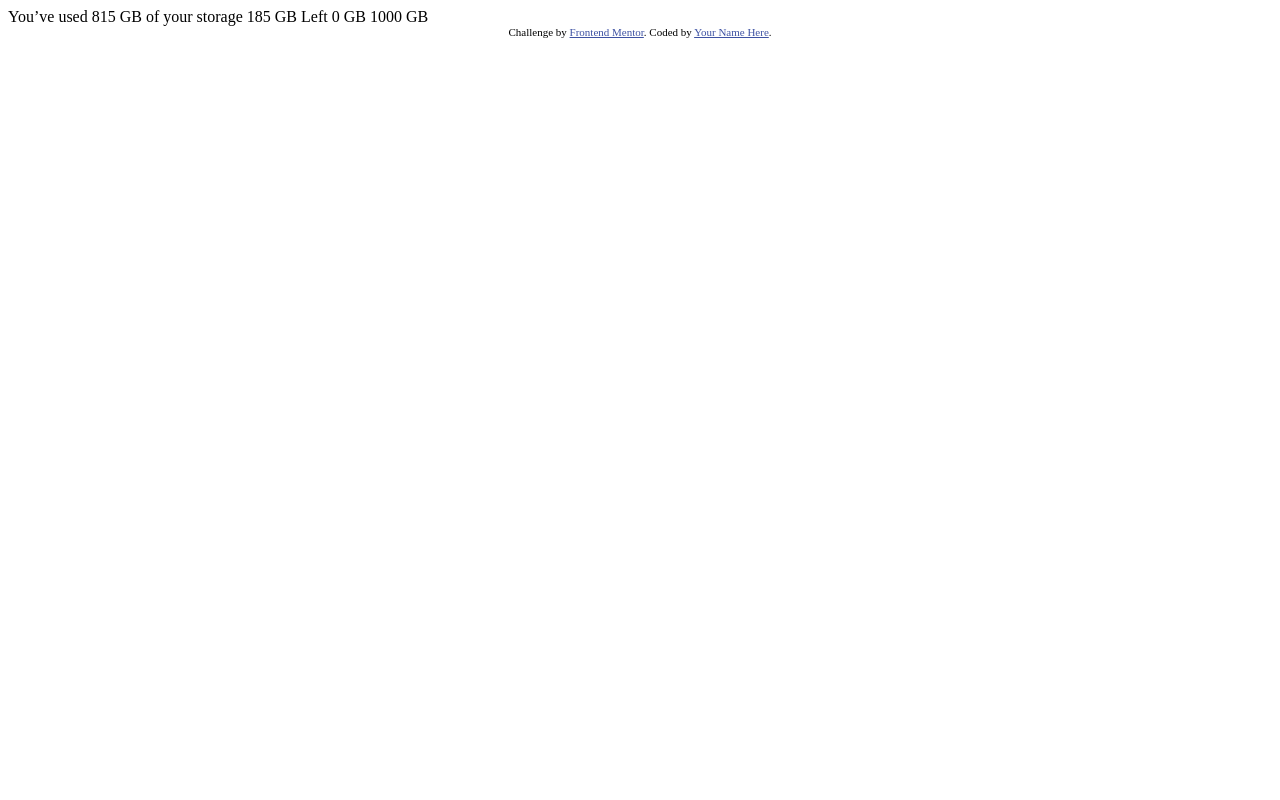
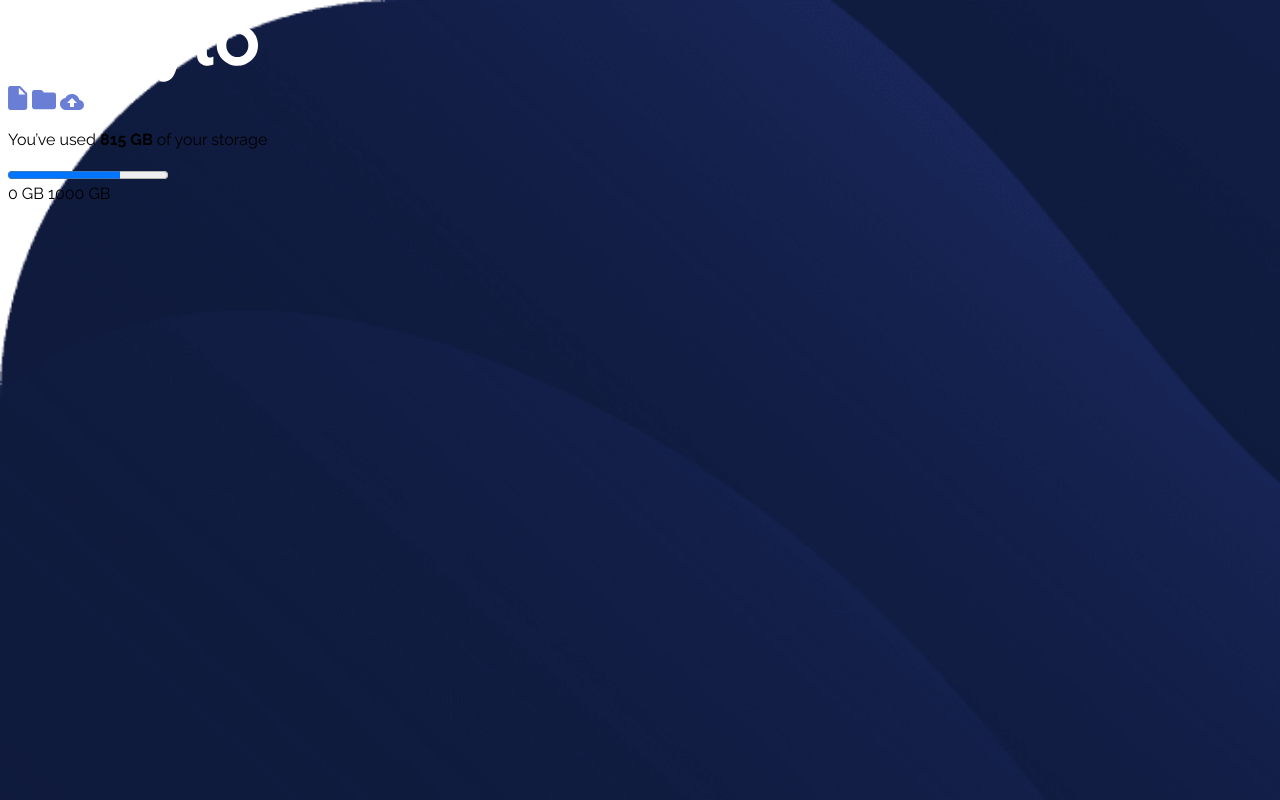
Before and after one commit to Vanessa30043/Fylo_data_storage_component_with_Bootstrap, a plain HTML site: page index.html in a window 1280 px wide. Drawn offline with Linux system fonts and the light colour scheme.

Commit message:
many several changes to code

```diff
--- a/index.html
+++ b/index.html
@@ -8,24 +8,81 @@
 
   <title>Frontend Mentor | Fylo data storage component</title>
 
-  <!-- Feel free to remove these styles or customise in your own stylesheet 👍 -->
-  <style>
-    .attribution { font-size: 11px; text-align: center; }
-    .attribution a { color: hsl(228, 45%, 44%); }
-  </style>
+
+  <link rel="preconnect" href="https://fonts.googleapis.com">
+  <link rel="preconnect" href="https://fonts.gstatic.com" crossorigin>
+  <link href="https://fonts.googleapis.com/css2?family=DM+Sans:ital,opsz,wght@0,9..40,100..1000;1,9..40,100..1000&family=Figtree:ital,wght@0,300..900;1,300..900&family=Outfit:wght@100..900&family=Raleway:ital,wght@0,100..900;1,100..900&family=Roboto:ital,wght@0,100..900;1,100..900&display=swap" rel="stylesheet">
+
+  <link rel="stylesheet" href="style.css">
+
+
 </head>
-<body>
 
-  You’ve used 815 GB of your storage
+  <body>
+     <style>
+    body {
+      background-image:url('images/bg-desktop.png');
+      background-repeat:no-repeat;
+      background-attachment: fixed;
+      background-size: cover;
+       }
+      </style>
 
-  185 GB Left
+        <style>
+          .container {
+            width: 300px;
+            color:blue;
+            margin: auto;
+            padding: 20px;
+            border-radius: 10px;
+          }
+         </style>
 
-  0 GB
-  1000 GB
+        <section class="card fylo-box">
 
-  <div class="attribution">
-    Challenge by <a href="https://www.frontendmentor.io?ref=challenge" target="_blank">Frontend Mentor</a>.
-    Coded by <a href="#">Your Name Here</a>.
-  </div>
-</body>
+        <img src="images/logo.svg" alt="Flyo company logo" class="company-logo">
+
+        <div class="icons">
+          <img src="images/icon-document.svg" alt="Document icon">
+          <img src="images/icon-folder.svg" alt="Folder icon">
+          <img src="images/icon-upload.svg" alt="Upload icon">
+
+
+
+
+        </div>
+      </section>
+
+      <section class="card storage-box">
+        <p>You’ve used <strong>815 GB </strong> of your storage</p>
+        <div class="progress bar">
+
+          <div class="progress"></div>
+          <progress id="storage" max="100" value="70">70%</progress>
+
+        </div>
+
+        <div class="gb values"
+          <span>0 GB</span>
+          <span>1000 GB</span>
+        </div>
+
+      </section>
+
+
+
+
+
+
+
+
+
+
+
+
+
+
+
+    </main>
+  </body>
 </html>
--- /dev/null
+++ b/style.css
@@ -0,0 +1,18 @@
+body{
+    font-family: "Raleway", sans-serif;
+    font-optical-sizing: auto;
+    font-weight: 400 700;
+    font-style: normal;
+
+
+
+        .company-logo {width: 250px;
+        }
+
+
+
+
+
+
+
+}
```
Also changed, not shown: 1 other file.
